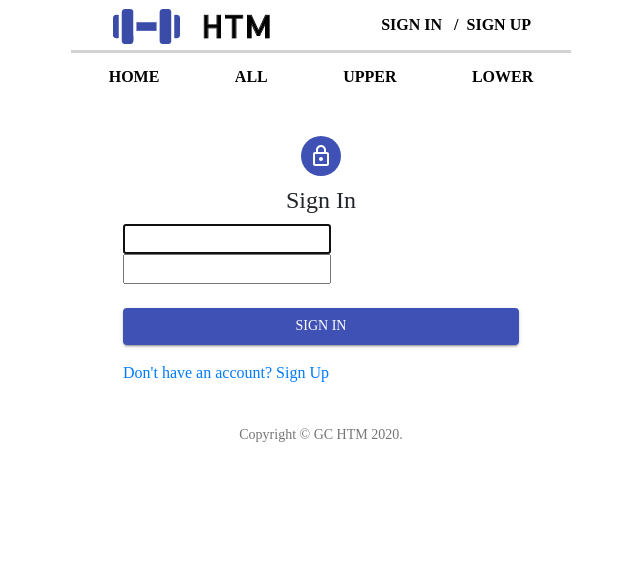
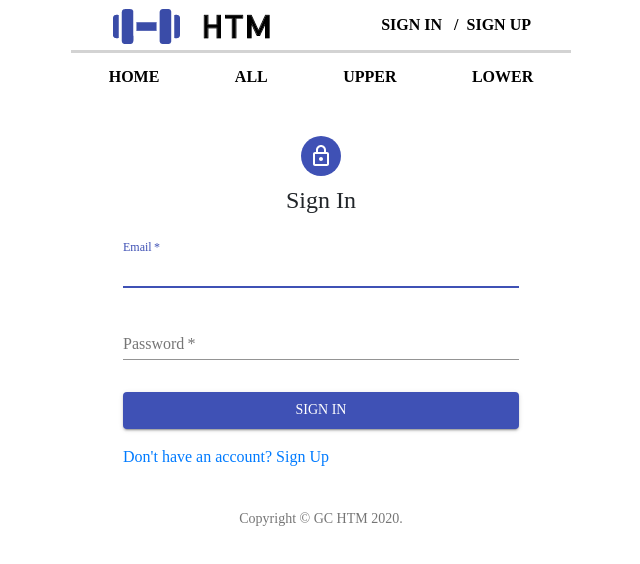
Before and after one commit to GC-P-Project/HTM-Front, a React (Create React App) app: page /#/login in a window 1280 px wide. Shown: the top 564 px of the page, without its empty margins (319-959 px from the left). Built offline with nearby package versions, Linux system fonts and the light colour scheme; a web font is replaced by a local one.

Commit message:
modified: login 수정 완료

```diff
--- a/src/components/login/LoginWrap.js
+++ b/src/components/login/LoginWrap.js
@@ -45,8 +45,8 @@ function LoginWrap() {
     const [password, setPassword] = useState("");
 
     const changeInput = (e) => {
-        let type = e.target.className;
-        if (type === "email") {
+        let name = e.target.name;
+        if (name === "email") {
             setEmail(e.target.value);
         } else {
             setPassword(e.target.value);
@@ -113,8 +113,8 @@ function LoginWrap() {
                         Sign In
                     </Typography>
                     <form className={classes.form} noValidate onKeyUp={enterKey}>
-                        <input variant="standard" margin="normal" required fullWidth id="email" label="Email" name="email" autoFocus type="email" autoComplete="email" className={"email"} onChange={changeInput} />
-                        <input variant="standard" margin="normal" required fullWidth id="password" label="Password" name="password" type="password" autoComplete="password" className={"password"} onChange={changeInput} />
+                        <TextField variant="standard" margin="normal" required fullWidth id="email" label="Email" name="email" autoFocus type="email" autoComplete="email" onChange={changeInput} />
+                        <TextField variant="standard" margin="normal" required fullWidth id="password" label="Password" name="password" type="password" autoComplete="password" onChange={changeInput} />
                         <Button variant="contained" type="submit" fullWidth color="primary" className={classes.submit} onClick = {LoginSubmit}>
                             SIGN IN
                         </Button>
```
